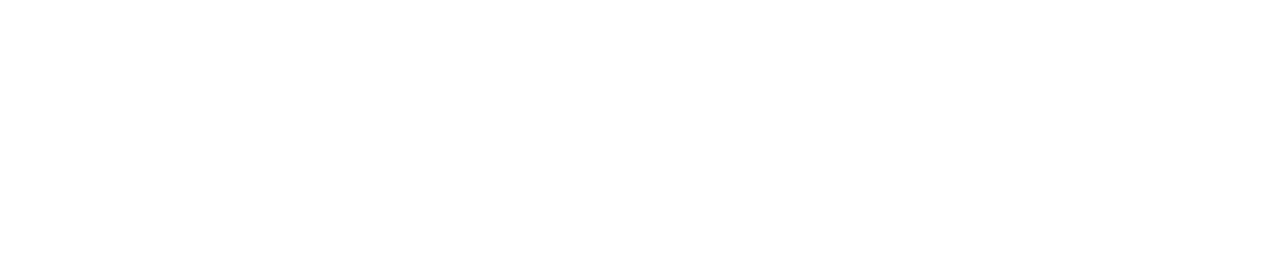
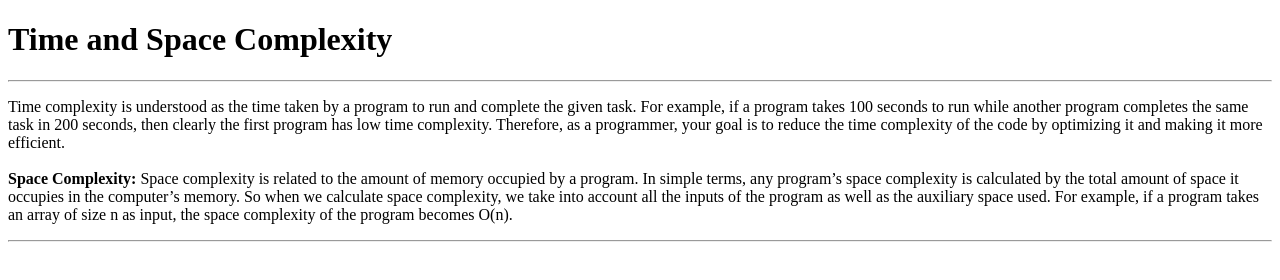
Before and after one commit to acciojob/time-and-space-complexity-RavichandraYellenki, a website: page main.html in a window 1280 px wide. Drawn offline with Linux system fonts and the light colour scheme.

Commit message:
created a submission

```diff
--- a/main.html
+++ b/main.html
@@ -8,6 +8,22 @@
 
 <body>
 	<!-- the entire body must be written by student -->
+	<h1>
+		Time and Space Complexity
+	</h1>
+	<hr>
+	<p>
+		<div>
+				Time complexity is understood as the time taken by a program to run and complete the given task. For example, if a program takes 100 seconds to run while another program completes the same task in 200 seconds, then clearly the first program has low time complexity. Therefore, as a programmer, your goal is to reduce the time complexity of the code by optimizing it and making it more efficient.
+
+		</div>
+	     <br>
+
+
+		<b>Space Complexity:</b>
+		 Space complexity is related to the amount of memory occupied by a program. In simple terms, any program’s space complexity is calculated by the total amount of space it occupies in the computer’s memory. So when we calculate space complexity, we take into account all the inputs of the program as well as the auxiliary space used. For example, if a program takes an array of size n as input, the space complexity of the program becomes O(n).
+	</p>
+	<hr>
     <script type="text/javascript" src="./script.js">
 </script>
 
```
